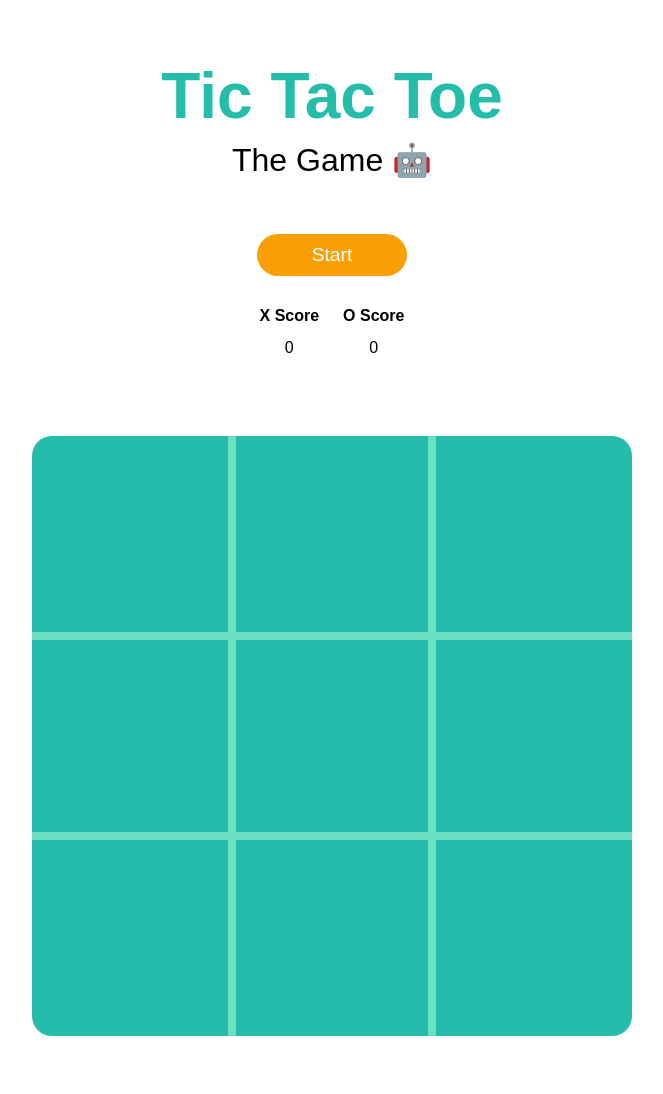
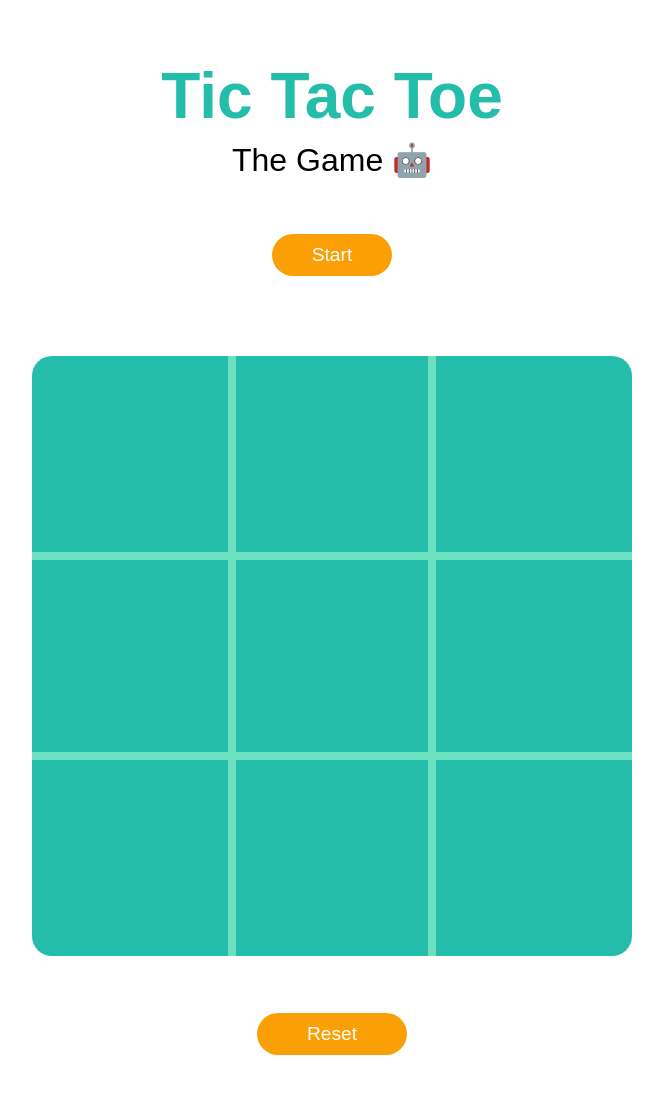
Before and after one commit to aureliasegarra/tictactoeReact, a React app: page / in a window 1280 px wide. Shown: the whole page, without its empty margins (308-971 px from the left). Built offline with nearby package versions, Linux system fonts and the light colour scheme.

Commit message:
:sparkles: add reset button and function to reset the scores

```diff
--- a/src/components/App/index.js
+++ b/src/components/App/index.js
@@ -8,6 +8,7 @@ import Cells from 'src/components/Cells';
 import Button from 'src/components/Button';
 import Score from 'src/components/Score';
 import Message from 'src/components/Message';
+import Reset from 'src/components/Reset';
 
 import { checkWinner } from '../../selectors/winnerPlayer';
 
@@ -23,6 +24,12 @@ const App = () => {
   const startTheGame = () => {
     setCells(Array(9).fill(null));
     setStart(true);
+  };
+
+  const resetGame = () => {
+    setStart(true);
+    setXScore(0);
+    setOScore(0);
   };
 
   const handleOnClick = (i) => {
@@ -57,10 +64,15 @@ const App = () => {
       <h1 className="title">Tic Tac Toe</h1>
       <h2 className="subtitle">The Game 🤖</h2>
       {!start && (
-        <Button onClick={startTheGame} />
+        <div className="btn_container">
+          <Button onClick={startTheGame} />
+        </div>
       )}
-      <Score xScore={xScore} oScore={oScore} />
+      {start && (
+        <Score xScore={xScore} oScore={oScore} />
+      )}
       <Cells cells={cells} onClick={handleOnClick} />
+      <Reset onClick={resetGame} />
       {winner && (
         <Message onClick={startTheGame} />
       )}
--- a/src/components/App/styles.scss
+++ b/src/components/App/styles.scss
@@ -18,3 +18,11 @@
   font-size: 2em;
   margin-top: 1rem;
 }
+
+.btn_container {
+  display: flex;
+  justify-content: space-evenly;
+  align-items: center;
+
+  width: 80%;
+}
--- /dev/null
+++ b/src/components/Reset/index.js
@@ -0,0 +1,24 @@
+// == Import npm
+import React from 'react';
+import PropTypes from 'prop-types';
+
+// == Import
+import './styles.scss';
+
+// == Composant
+const Reset = ({ onClick }) => (
+  <button
+    type="button"
+    className="btn"
+    onClick={() => onClick()}
+  >
+    Reset
+  </button>
+);
+
+Reset.propTypes = {
+  onClick: PropTypes.func.isRequired,
+};
+
+// == Export
+export default Reset;
--- /dev/null
+++ b/src/components/Reset/styles.scss
@@ -0,0 +1,11 @@
+.btn {
+  width: 30%;
+  margin-top: 3em;
+  padding: 10px;
+  border-radius: 30px;
+  border: none;
+  background-color: rgb(250, 160, 6);
+  color: white;
+  font-size: 1.2em;
+  cursor: pointer;
+}
```
